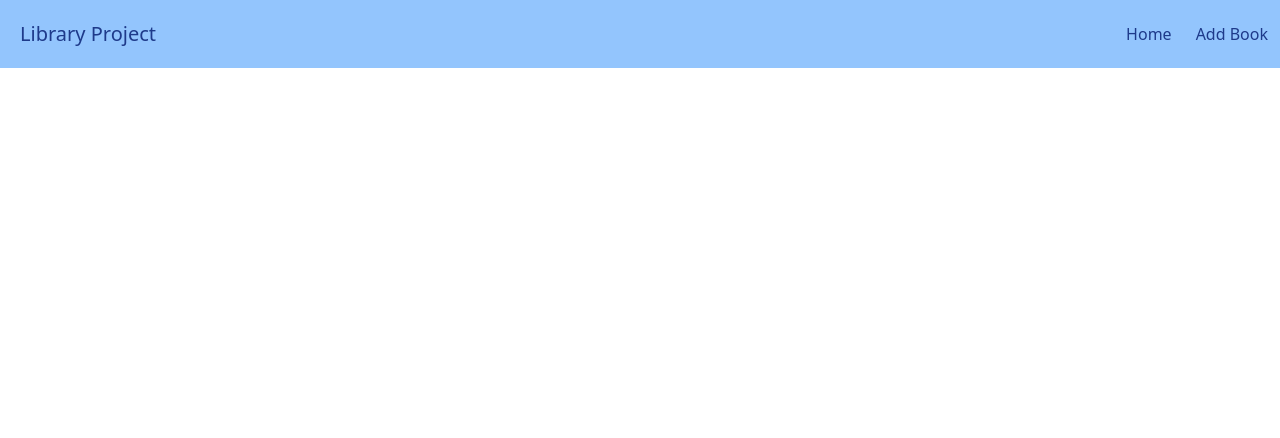
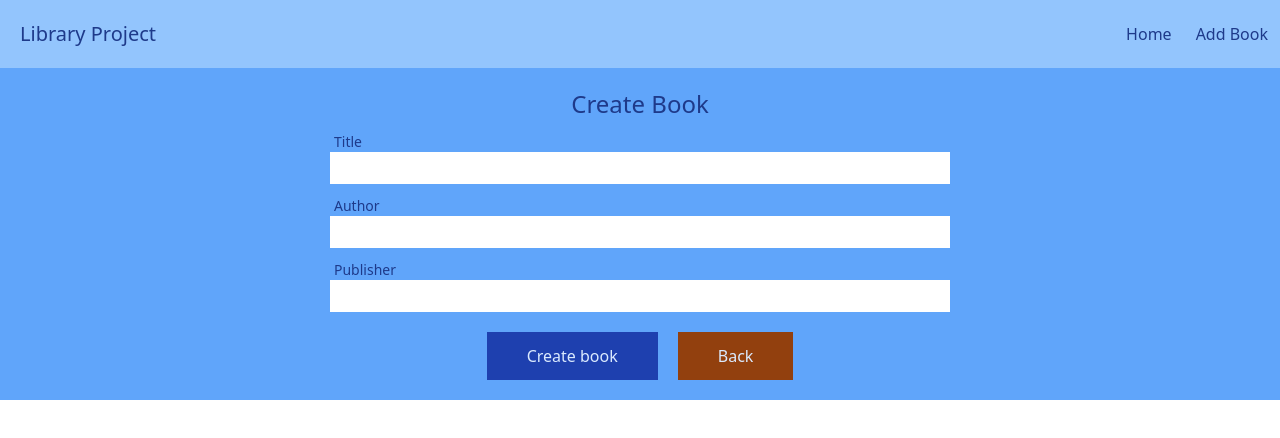
Before and after one commit to stephenduenas/library-project, a React (Create React App) app in the folder client/: page /form in a window 1280 px wide. Shown: the top 438 px of the page. Built offline with nearby package versions, Linux system fonts and the light colour scheme.

Commit message:
Added form component UI and logic

```diff
--- a/client/src/App.js
+++ b/client/src/App.js
@@ -1,5 +1,5 @@
 
-// import Form from './components/Form/Form';
+import Form from './components/Form/Form';
 import Home from './components/Home/Home';
 import NavigationBar from './components/NavigationBar/NavigationBar';
 import {
@@ -18,7 +18,7 @@ const App = () => {
               <Home></Home>
             </Route>
             <Route exact path="/form">
-              {/* <Form></Form> */}
+              <Form></Form>
             </Route>
             <Route path="/">
               <div>Not found</div>
@@ -26,7 +26,6 @@ const App = () => {
           </Switch>
       </div>
     </Router>
-
   );
 }
 
--- /dev/null
+++ b/client/src/components/Base/FormGroup.js
@@ -0,0 +1,17 @@
+import { capitalizeFirstLetter } from '../../helper';
+
+/**
+ * Form Group (Text) Component
+ * @param {object} param0
+ * @returns
+ */
+const FormGroup = ({ renderChange, name, value }) => {
+    return (
+        <div className="flex flex-col sm:mx-5 mt-3 lg:w-1/2 lg:mx-auto">
+            <label htmlFor={name} className="text-sm text-left ml-1">{capitalizeFirstLetter(name)}</label>
+            <input onChange={e => renderChange(e.target.value, name)} value={value} className="outline-none px-2 py-1 text-blue-900" type="text" name={name} id={name} />
+        </div>
+    );
+};
+
+export default FormGroup;
--- /dev/null
+++ b/client/src/components/Form/Form.js
@@ -0,0 +1,72 @@
+import { useState } from 'react';
+import FormGroup from '../Base/FormGroup';
+import { addBook, updateBook } from '../../actions/book';
+import { useDispatch } from 'react-redux';
+import { useHistory, useLocation } from 'react-router-dom';
+import { mapObjectToArray } from '../../helper';
+
+/**
+ * Form (Update / Create) Component
+ * @returns JSX
+ */
+const Form = () => {
+    const dispatch = useDispatch();
+    const location = useLocation();
+    const history = useHistory();
+    let isUpdateModule = false;
+    let initialState = {
+        title: '',
+        author: '',
+        publisher: '',
+    }
+
+    if (location.state !== undefined && "updateFormData" in location.state) {
+        initialState = location.state.updateFormData
+        isUpdateModule = true;
+    }
+    const MODULE = isUpdateModule ? 'Update' : 'Create';
+    const [ form, setForm ] = useState(initialState);
+
+    const renderChange = (value, name) => {
+        setForm({...form, [name]: value});
+    };
+
+    const isFormEmpty = () => {
+        return mapObjectToArray(form).some(param => (!param || /^\s*$/.test(param)));
+    };
+
+    const renderSubmit = e => {
+        e.preventDefault();
+        if(isFormEmpty()) {
+            const ERROR_MESSAGE = 'Input fields must not be empty.'
+            return alert(ERROR_MESSAGE);
+        }
+        isUpdateModule ? dispatch(updateBook(form)) : dispatch(addBook(form));
+        history.push('/');
+    }
+
+    return (
+        <div className="bg-blue-100">
+            <div className="container mx-auto">
+                <form action="POST" onSubmit={renderSubmit}>
+                    <div className="bg-blue-400 p-5 text-blue-900">
+                        <h1 className="text-2xl text-center">{MODULE} Book</h1>
+                        <FormGroup renderChange={renderChange} name="title" value={form.title}></FormGroup>
+                        <FormGroup renderChange={renderChange} name="author" value={form.author}></FormGroup>
+                        <FormGroup renderChange={renderChange} name="publisher" value={form.publisher}></FormGroup>
+                        <div className="flex justify-center mt-5 ">
+                            <button className="mr-5 px-10 py-3 bg-blue-800 hover:bg-blue-900 transition text-blue-100" type="submit">{MODULE} book</button>
+                            <a href="#" className="px-10 py-3 bg-yellow-800 hover:bg-yellow-900 transition text-blue-100" onClick={e => {
+                                e.preventDefault();
+                                history.push('/');
+                            }}>Back</a>
+                        </div>
+                    </div>
+                </form>
+            </div>
+        </div>
+    );
+
+};
+
+export default Form;
```
